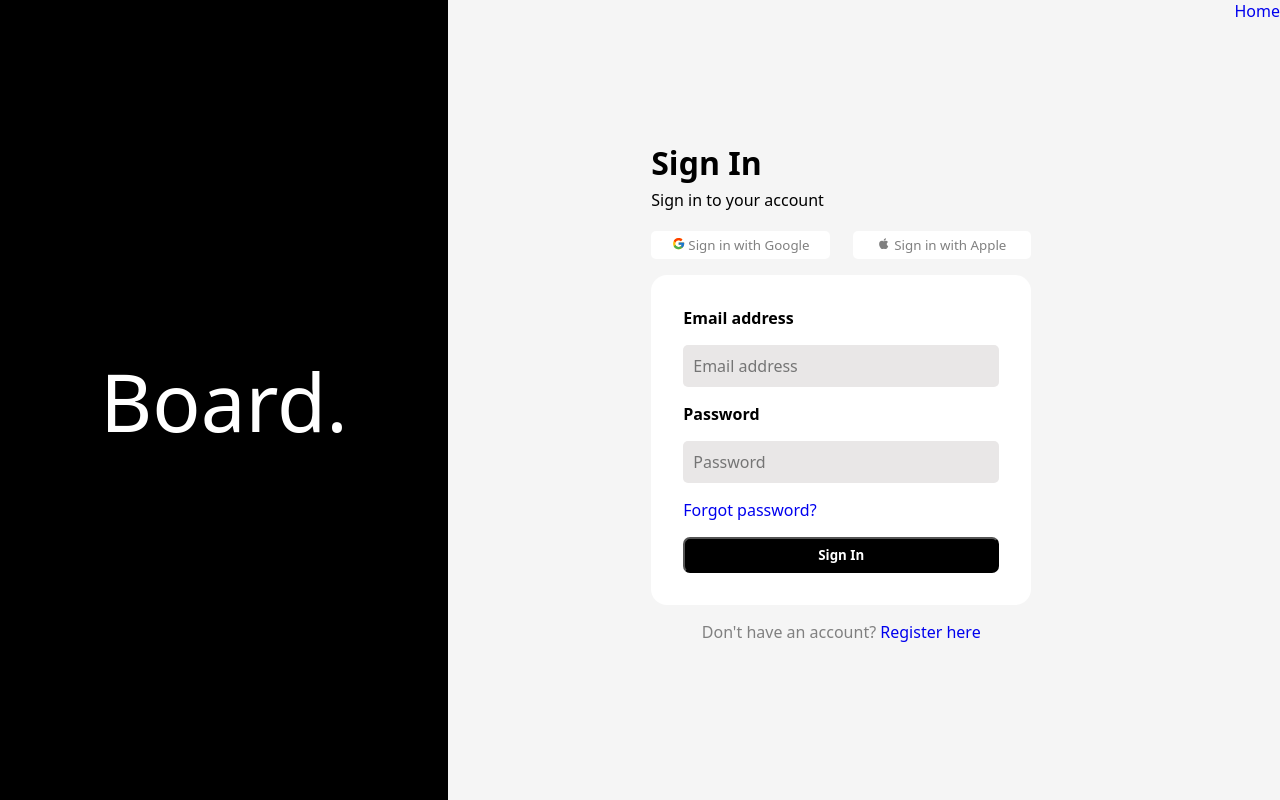
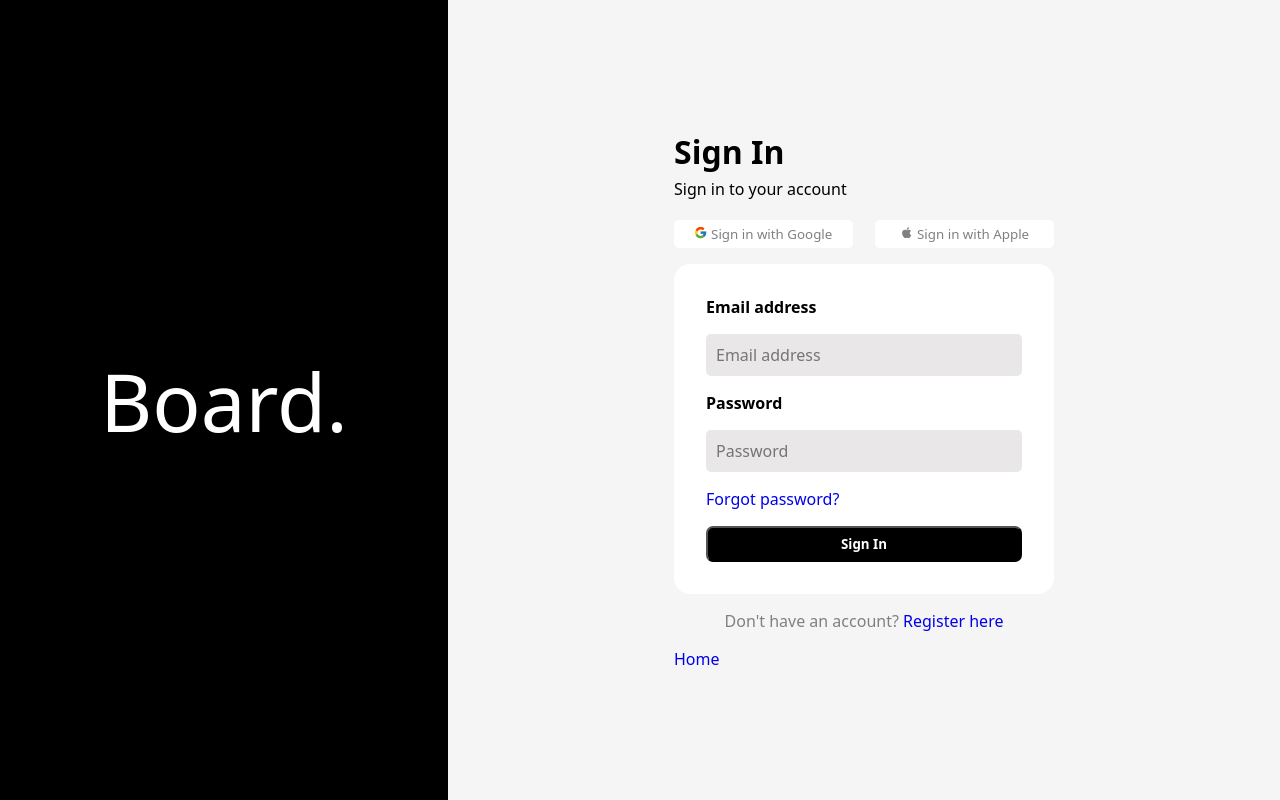
Before and after one commit to SasiSekarP/openinapp_front_end, a React (Create React App) app: page /login in a window 1280 px wide. Built offline with nearby package versions, Linux system fonts and the light colour scheme.

Commit message:
page navigation link for both pages
page navigation link for both pages

```diff
--- a/src/component/login.js
+++ b/src/component/login.js
@@ -43,9 +43,10 @@ export default function Login() {
           <div className="graytext loginpagedonthaveaccountlink">
             Don't have an account? <Link to="*">Register here</Link>
           </div>
+
+          <Link to="/">Home</Link>
         </div>
       </div>
-      <Link to="/">Home</Link>
     </div>
   );
 }
```
